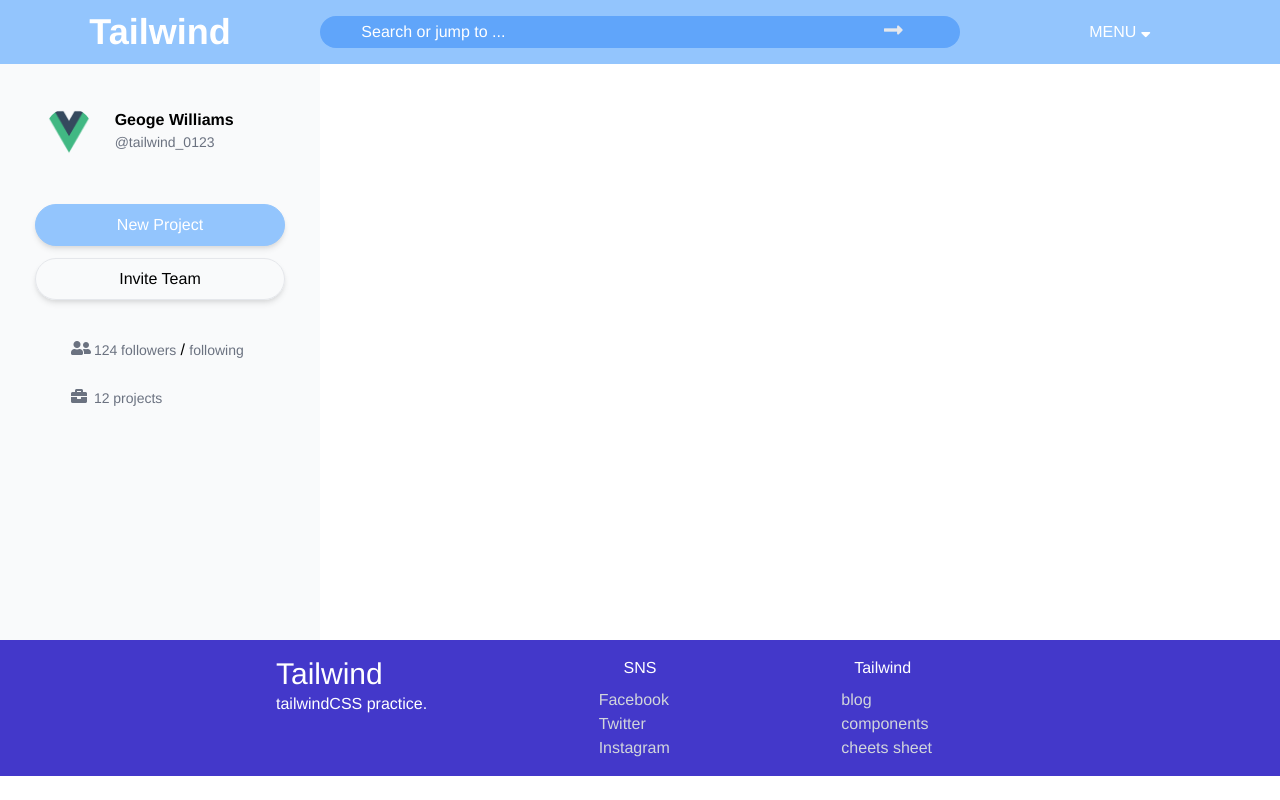
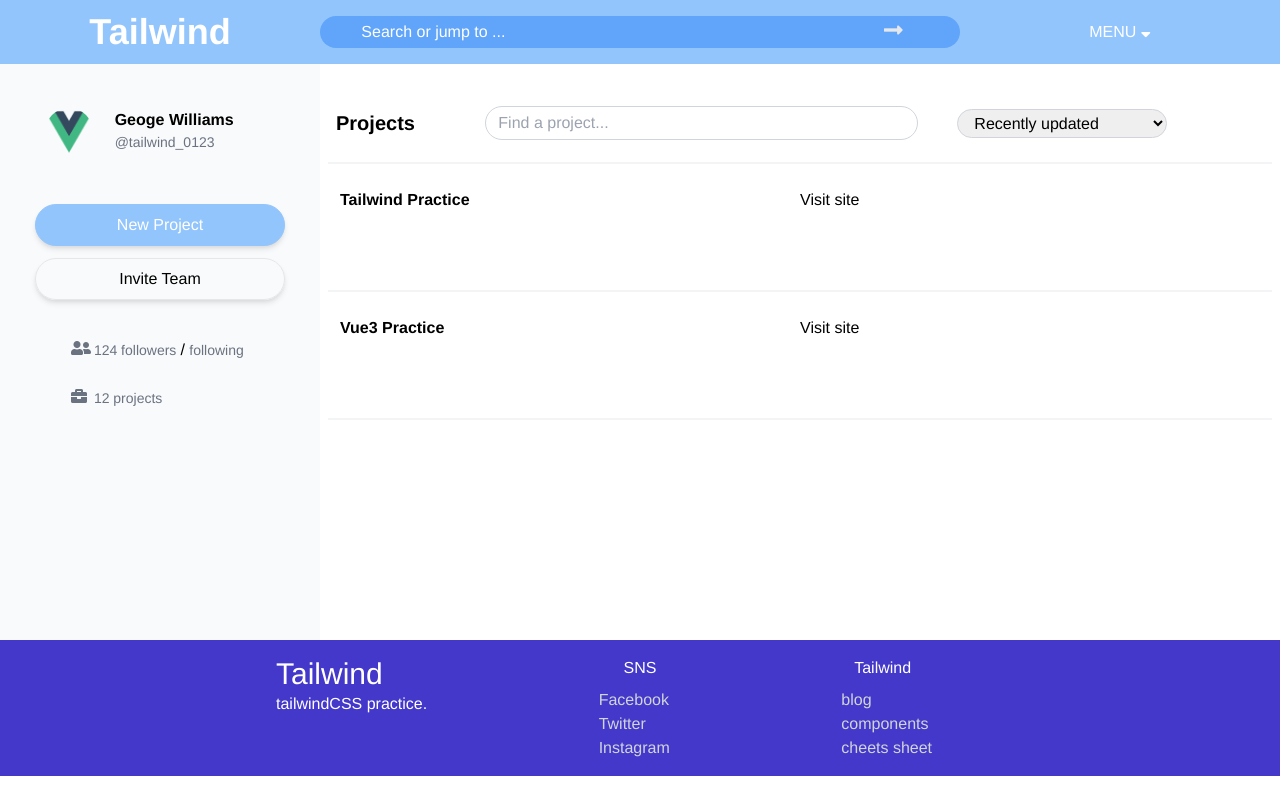
Before and after one commit to k-kudo-hub/tailwind-practice, a Vue app: page / in a window 1280 px wide. Built offline with nearby package versions, Linux system fonts and the light colour scheme.

Commit message:
WIP: Creating the main content part

```diff
--- a/src/components/ProjectList.vue
+++ b/src/components/ProjectList.vue
@@ -1,10 +1,50 @@
 <template>
-
+  <div class="h-20 border-gray-100 border-b-2 flex items-center">
+    <h2 class="w-1/6 text-xl font-bold pl-2">Projects</h2>
+    <div class="w-3/6 h-1/2 flex items-center">
+      <input type="text" class="border border-gray-300 py-1 px-3 rounded-3xl w-11/12 placeholder-gray-400" placeholder="Find a project...">
+    </div>
+    <div class="w-2/6 h-1/2 flex items-center">
+      <select class="w-2/3 max-w-full border border-gray-300 py-1 px-3 rounded-3xl">
+        <option value="Recently updated">Recently updated</option>
+        <option value="Most stars">Most stars</option>
+        <option value="Most forks">Most forks</option>
+        <option value="Latest recently updated">Latest recently updated</option>
+      </select>
+    </div>
+  </div>
+  <div v-for="project in projects" :key="project.id" class="border-gray-100 border-b-2 flex display-col h-32 px-3 py-2">
+    <div class="h-1/2 flex items-center w-full">
+      <h2 class="w-1/2 font-bold text-md">{{ project.title }}</h2>
+      <p class="w-1/2">Visit site </p>
+    </div>
+    <div class="h-1/2 flex items-center">
+    </div>
+  </div>
 </template>
 
 <script>
 export default {
-
+  data(){
+    return {
+      projects: [
+        {
+          title: "Tailwind Practice",
+          stared: true,
+          id: "tailwind-practice",
+          language: "Vue.js",
+          updated_at: "2h",
+        },
+        {
+          title: "Vue3 Practice",
+          stared: false,
+          id: "vue3-practice",
+          language: "Vue.js",
+          updated_at: "4h",
+        }
+      ]
+    }
+  }
 }
 </script>
 
```
